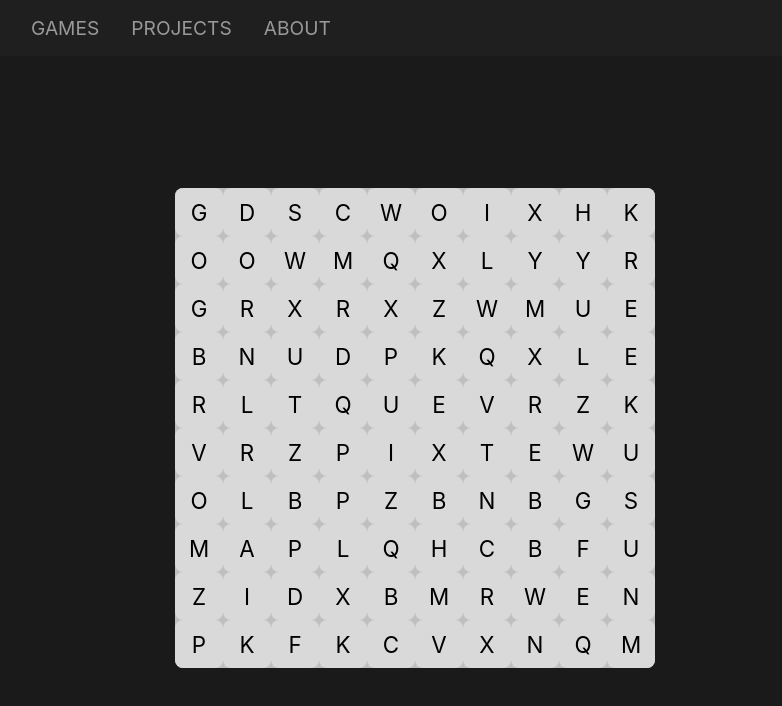
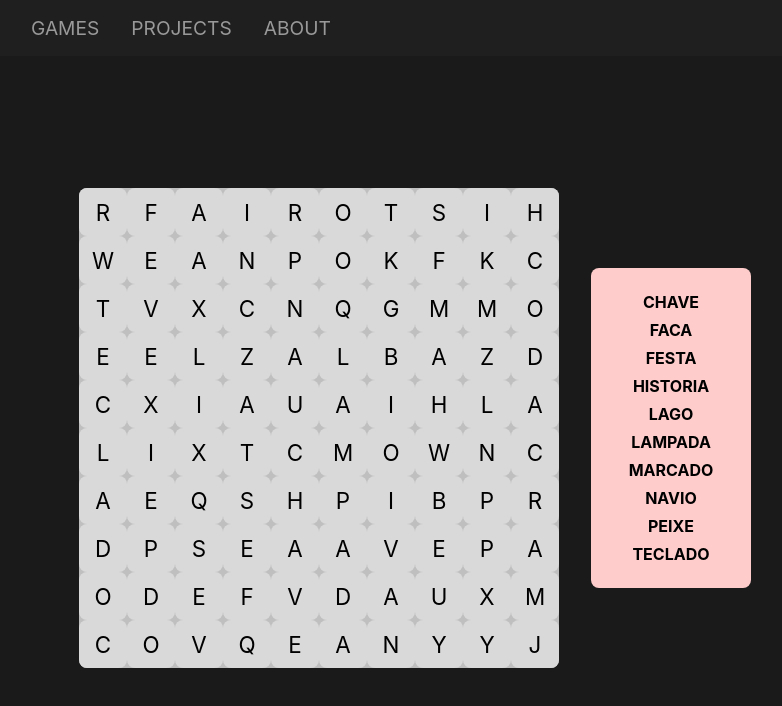
Before and after one commit to joaovitorrm/react-projects-2, a Next.js app: page /games/crosswords in a window 1280 px wide. Shown: the top 706 px of the page, without its empty margins (225-1007 px from the left). Built offline with nearby package versions, Linux system fonts and the light colour scheme.

Commit message:
Geração de palavras aleatorias

```diff
--- a/src/app/games/crosswords/page.module.css
+++ b/src/app/games/crosswords/page.module.css
@@ -1,10 +1,12 @@
 .main {
     display: flex;
     align-items: center;
+    justify-content: center;
+    justify-items: center;
+    gap: 2rem;
 }
 
 .crosswords {
-    margin: auto;
     width: 30rem;
     border-radius: 1vmin;
     aspect-ratio: 1/1;
@@ -23,6 +25,7 @@
         align-items: center;
         border-radius: 1vmin;
         user-select: none;
+        text-transform: uppercase;
     }
     & .canvas {
         position: absolute;
@@ -31,3 +34,18 @@
         pointer-events: none;
     }
 }
+
+.words {
+    height: 20rem;
+    width: 10rem;
+    background-color: red;
+    display: flex;
+    flex-direction: column;
+    align-items: center;
+    justify-content: center;
+    gap: 0.5rem;
+    border-radius: 1vmin;
+    background-color: hsl(0, 100%, 90%);
+    font-weight: bold;
+    text-transform: uppercase;
+}
--- a/src/app/games/crosswords/page.tsx
+++ b/src/app/games/crosswords/page.tsx
@@ -2,9 +2,9 @@
 
 import { useEffect, useReducer, useRef } from "react";
 import styles from "./page.module.css";
+import palavrasJSON from "./palavras.json";
 
-
-const colors = ["orange", "blue", "green", "red", "yellow", "purple", "pink"];
+const colors = ["orange", "blue", "green", "red", "yellow", "purple"];
 
 interface Line {
     start: { x: number, y: number },
@@ -22,11 +22,12 @@ interface State {
     draweds: Drawed[],
     tileSize: number,
     tempLine: Line,
-    dragging: boolean
+    dragging: boolean,
+    words: string[],
 }
 
 type Action =
-    { type: "GENERATE_GRID", payload: number } |
+    { type: "GENERATE_GRID", payload: { size: number } } |
     { type: "HANDLE_MOUSE_DOWN", payload: { e: EventTarget, position: { x: number, y: number } } } |
     { type: "HANDLE_MOUSE_UP", payload: { e: EventTarget, position: { x: number, y: number } } } |
     { type: "HANDLE_MOUSE_MOVE", payload: { position: { x: number, y: number } } };
@@ -90,16 +91,86 @@ function reducer(state: State, action: Action) {
 
         case "GENERATE_GRID": {
 
-            const grid = [];
-            for (let y = 0; y < action.payload; y++) {
-                grid[y] = [] as string[];
-                for (let x = 0; x < action.payload; x++) {
-                    const randomLetter = Math.floor(Math.random() * 26) + 65;
-                    grid[y].push(String.fromCharCode(randomLetter));
+            const grid = Array.from({ length: action.payload.size }, () => Array.from({ length: action.payload.size }, () => ""));
+
+            const wordsAmount = 10;
+            const words = [...palavrasJSON.palavras] as string[];
+            const usedWords = [] as string[];
+
+            for (let i = 0; i < wordsAmount; i++) {
+                const randomWord = words.splice(Math.floor(Math.random() * words.length), 1)[0];
+
+                let directionsPath = {
+                    up: { x: 0, y: -1 },
+                    down: { x: 0, y: 1 },
+                    left: { x: -1, y: 0 },
+                    right: { x: 1, y: 0 },
+                    upRight: { x: 1, y: -1 },
+                    downRight: { x: 1, y: 1 },
+                    downLeft: { x: -1, y: 1 },
+                    upLeft: { x: -1, y: -1 }
+                }
+
+                for (let c = 0; c < wordsAmount * 10; c++) {
+                    let directions = {
+                        up: false,
+                        down: false,
+                        left: false,
+                        right: false,
+                        upRight: false,
+                        downRight: false,
+                        downLeft: false,
+                        upLeft: false
+                    }
+
+                    const x = Math.floor(Math.random() * action.payload.size);
+                    const y = Math.floor(Math.random() * action.payload.size);
+
+                    if (x + randomWord.length <= action.payload.size) directions.right = true;
+                    if (y + randomWord.length <= action.payload.size) directions.down = true;
+                    if (y - randomWord.length >= 0) directions.up = true;
+                    if (x - randomWord.length >= 0) directions.left = true;
+
+                    if (directions.up && directions.right) directions.upRight = true;
+                    if (directions.down && directions.right) directions.downRight = true;
+                    if (directions.down && directions.left) directions.downLeft = true;
+                    if (directions.up && directions.left) directions.upLeft = true;
+
+                    for (const direction in directions) {
+                        const dir = direction as keyof typeof directions;
+                        if (!directions[dir]) {
+                            delete directions[dir];
+                            continue;
+                        }
+
+                        for (let k = 0; k < randomWord.length; k++) {
+                            if (grid[y + directionsPath[dir].y * k][x + directionsPath[dir].x * k] !== "" &&
+                                grid[y + directionsPath[dir].y * k][x + directionsPath[dir].x * k] !== randomWord[k]) {
+                                delete directions[dir];
+                                continue;
+                            }
+                        }
+                    }
+                    if (Object.keys(directions).length > 0) {
+                        const randomDir = Object.keys(directions)[Math.floor(Math.random() * Object.keys(directions).length)];
+                        for (let k = 0; k < randomWord.length; k++) {
+                            grid[y + directionsPath[randomDir as keyof typeof directionsPath].y * k][x + directionsPath[randomDir as keyof typeof directionsPath].x * k] = randomWord[k];
+                        }
+                        usedWords.push(randomWord);
+                        break;
+                    }
                 }
             }
 
-            return { ...state, grid: grid };
+            for (let y = 0; y < action.payload.size; y++) {
+                for (let x = 0; x < action.payload.size; x++) {
+                    if (grid[y][x] !== "") continue;
+                    const randomLetter = Math.floor(Math.random() * 26) + 65;
+                    grid[y][x] = String.fromCharCode(randomLetter);
+                }
+            }
+
+            return { ...state, grid: grid, words: usedWords };
         }
         default:
             return state;
@@ -138,7 +209,15 @@ function isAligned8Directions(line: Line) {
 export default function Crosswords() {
 
     const gridSize = 10;
-    const [state, dispatch] = useReducer(reducer, { grid: [], draweds: [], tileSize: 0, tempLine: { start: { x: 0, y: 0 }, end: { x: 0, y: 0 } }, dragging: false });
+    const [state, dispatch] = useReducer(reducer,
+        {
+            grid: [],
+            draweds: [],
+            tileSize: 0,
+            tempLine: { start: { x: 0, y: 0 }, end: { x: 0, y: 0 } },
+            dragging: false,
+            words: []
+        });
 
     const canvasRef = useRef<HTMLCanvasElement | null>(null);
     const contextRef = useRef<CanvasRenderingContext2D | null>(null);
@@ -146,7 +225,7 @@ export default function Crosswords() {
 
     useEffect(() => {
         if (state.grid.length === 0) {
-            dispatch({ type: "GENERATE_GRID", payload: gridSize });
+            dispatch({ type: "GENERATE_GRID", payload: { size: gridSize } });
         }
     });
 
@@ -167,7 +246,7 @@ export default function Crosswords() {
             drawLine(contextRef.current, d.line, d.color);
         }
 
-        if (state.tempLine.start.x !== 0 && state.tempLine.start.y !== 0 && state.dragging) {
+        if (state.dragging) {
             drawLine(contextRef.current, state.tempLine);
         }
 
@@ -213,6 +292,11 @@ export default function Crosswords() {
                 ))}
                 <canvas ref={canvasRef} className={styles.canvas}></canvas>
             </div>
+            <div className={styles.words}>
+                {state.words.sort().map((word, index) => (
+                    <span key={index}>{word}</span>
+                ))}
+            </div>
         </main>
     )
 }
--- /dev/null
+++ b/src/app/games/crosswords/palavras.json
@@ -0,0 +1,102 @@
+{
+    "palavras": [
+        "aluno",
+        "casa",
+        "carro",
+        "cadeira",
+        "caneta",
+        "cidade",
+        "computador",
+        "mesa",
+        "janela",
+        "porta",
+        "telefone",
+        "livro",
+        "escola",
+        "professor",
+        "rua",
+        "parque",
+        "praia",
+        "montanha",
+        "rio",
+        "floresta",
+        "animal",
+        "gato",
+        "cachorro",
+        "passaro",
+        "peixe",
+        "sol",
+        "lua",
+        "estrela",
+        "chave",
+        "bola",
+        "jogo",
+        "tempo",
+        "ano",
+        "mes",
+        "dia",
+        "noite",
+        "amor",
+        "amizade",
+        "familia",
+        "trabalho",
+        "comida",
+        "agua",
+        "fogo",
+        "terra",
+        "mar",
+        "viagem",
+        "historia",
+        "arte",
+        "musica",
+        "filme",
+        "abacaxi",
+        "abobora",
+        "agulha",
+        "alho",
+        "arroz",
+        "banana",
+        "barriga",
+        "beijo",
+        "bicicleta",
+        "bolo",
+        "borboleta",
+        "cabelo",
+        "cachoeira",
+        "cacto",
+        "caminho",
+        "canario",
+        "carne",
+        "cavalo",
+        "cebola",
+        "copo",
+        "dentista",
+        "dente",
+        "escada",
+        "esmalte",
+        "espelho",
+        "faca",
+        "festa",
+        "flauta",
+        "foguete",
+        "garrafa",
+        "geladeira",
+        "guitarra",
+        "ilha",
+        "jacare",
+        "lago",
+        "lampada",
+        "leao",
+        "limao",
+        "mao",
+        "marcado",
+        "navio",
+        "noiva",
+        "ovo",
+        "pao",
+        "pato",
+        "queijo",
+        "sapo",
+        "teclado"
+    ]
+}
```
Lines whose indentation alone changed are shown as unchanged.
